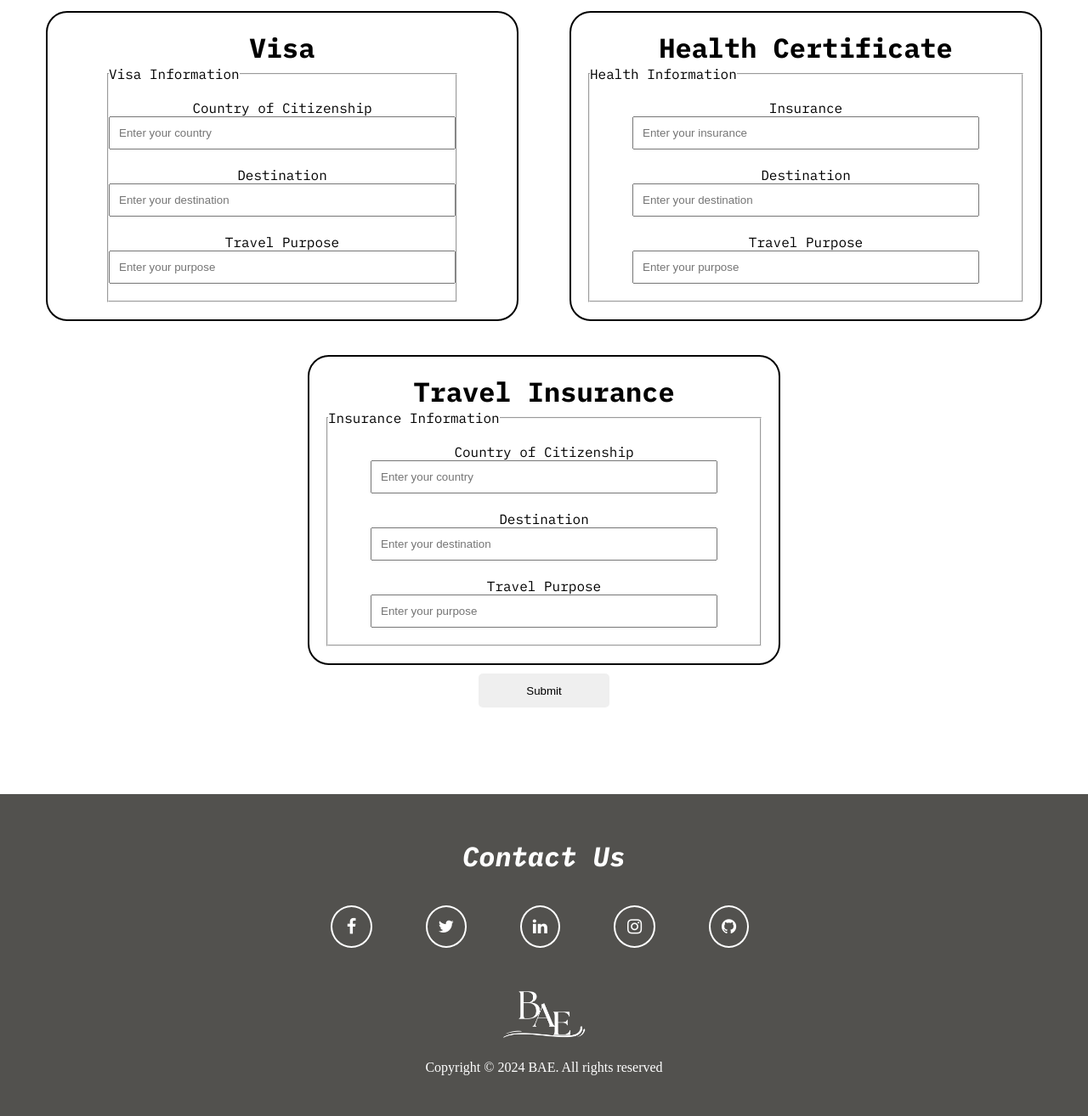
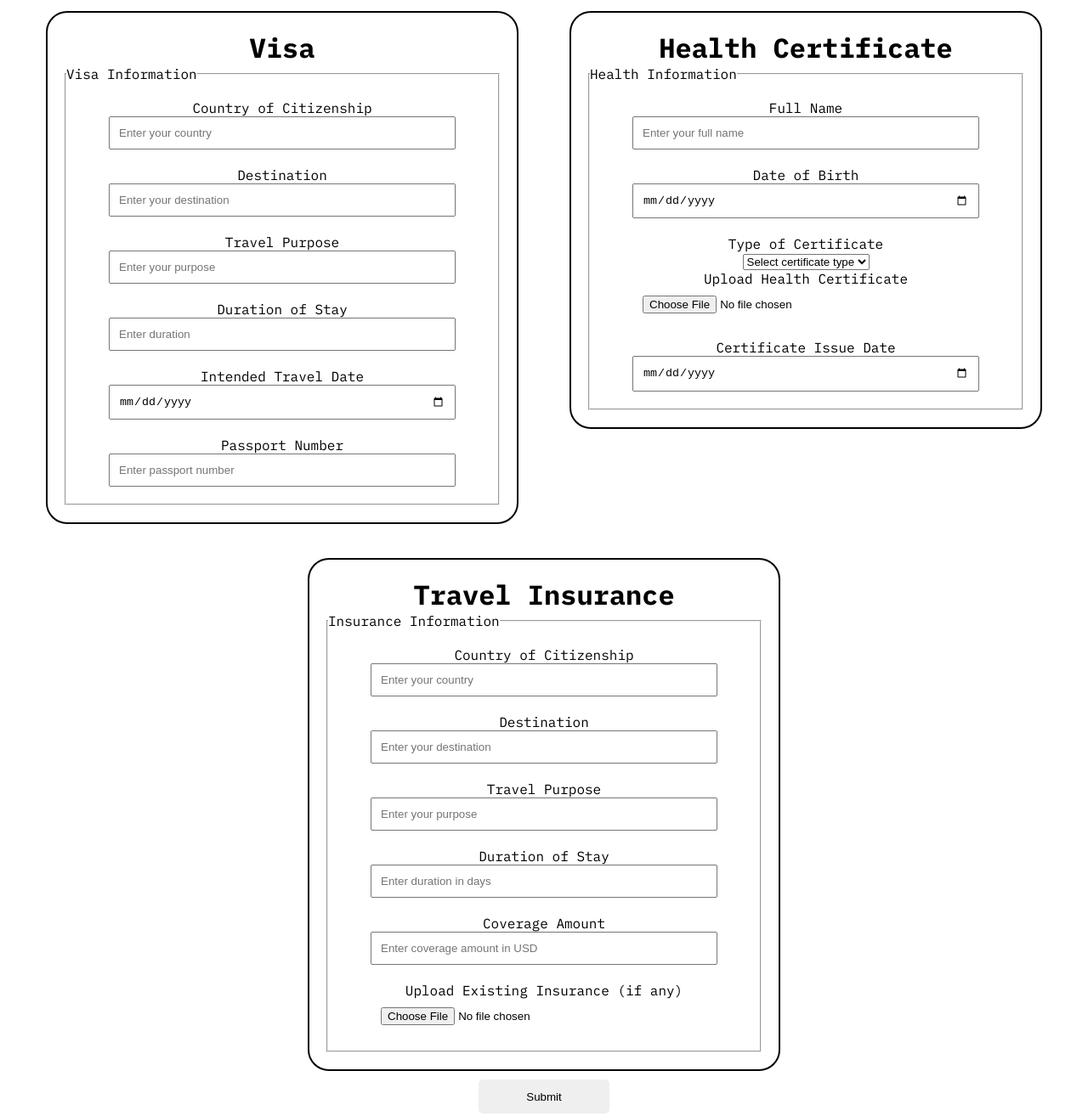
Before and after one commit to mergma/aaaaaaaa, a plain HTML site: page document.html in a window 1280 px wide. Shown: the part 1091-2405 px from the top of the page at 85% size. Drawn offline with nearby package versions, Linux system fonts and the light colour scheme.

Commit message:
Update document.html
remade forms

```diff
--- a/document.html
+++ b/document.html
@@ -4,8 +4,7 @@
   <meta charset="UTF-8">
   <meta http-equiv="X-UA-Compatible" content="IE=edge">
   <meta name="viewport" content="width=device-width, initial-scale=1.0">
-  <title>-- Documents -----------------------------</title>
-  <link rel="icon" type="image/x-icon" href="img/logo-w.png">
+  <title>Document</title>
   <link rel="stylesheet" href="all-css/documents.css">
   <link rel="stylesheet" href="https://unpkg.com/boxicons@latest/css/boxicons.min.css">
     <link rel="stylesheet" href="https://cdnjs.cloudflare.com/ajax/libs/font-awesome/4.7.0/css/font-awesome.min.css">
@@ -16,9 +15,9 @@
   <center>
   <div class="navbar">
     <img src="img/logo-b.png" alt="logo" class="logo">
-    <div class="header-container">
-      <h2 class="headerrr">Documents & Visa</h2>
-      <h2 class="headerrr-mobilelogo">Documents <br>&<br> Visa</h2>
+    <div class="header-container" style="display: flex; justify-content: center; align-items: center; height: 100%;">
+      <h2 class="headerrr" style="margin: 0;">Documents & Visa</h2>
+      <h2 class="headerrr-mobilelogo" style="margin: 0;">Documents <br>&<br> Visa</h2>
     </div>
     <div class="thenav">
       <a href="index.html" style="text-decoration: none;">Home</a>
@@ -28,11 +27,11 @@
     <img src="img/Content.png" alt="content" class="contentimg">
   </div>
 
+  <form id="travel-documents-form">
     <div class="container">
       <div class="group1">
         <div class="visa-req">
           <h1>Visa</h1>
-        <form>
           <fieldset>
             <legend>Visa Information</legend><br>
             <label for="visa-citizenship">Country of Citizenship</label><br>
@@ -42,9 +41,17 @@
             <input type="text" id="visa-destination" name="visa-destination" placeholder="Enter your destination" required><br>
 
             <label for="visa-purpose">Travel Purpose</label><br>
-            <input type="text" id="visa-purpose" name="visa-purpose" placeholder="Enter your purpose" required>
+            <input type="text" id="visa-purpose" name="visa-purpose" placeholder="Enter your purpose" required><br>
+
+            <label for="visa-duration">Duration of Stay</label><br>
+            <input type="text" id="visa-duration" name="visa-duration" placeholder="Enter duration" required><br>
+
+            <label for="visa-date">Intended Travel Date</label><br>
+            <input type="date" id="visa-date" name="visa-date" required><br>
+
+            <label for="visa-passport">Passport Number</label><br>
+            <input type="text" id="visa-passport" name="visa-passport" placeholder="Enter passport number" required><br>
           </fieldset>
-        </form>
         </div>
       </div>
 
@@ -53,19 +60,30 @@
           <h1>Health Certificate</h1>
           <fieldset>
             <legend>Health Information</legend><br>
-            <label for="health-insurance">Insurance</label><br>
-            <input type="text" id="health-insurance" name="health-insurance" placeholder="Enter your insurance" required><br>
+            <label for="health-name">Full Name</label><br>
+            <input type="text" id="health-name" name="health-name" placeholder="Enter your full name" required><br>
 
-            <label for="health-destination">Destination</label><br>
-            <input type="text" id="health-destination" name="health-destination" placeholder="Enter your destination" required><br>
+            <label for="health-dob">Date of Birth</label><br>
+            <input type="date" id="health-dob" name="health-dob" required><br>
 
-            <label for="health-purpose">Travel Purpose</label><br>
-            <input type="text" id="health-purpose" name="health-purpose" placeholder="Enter your purpose" required>
+            <label for="health-type">Type of Certificate</label><br>
+            <select id="health-type" name="health-type" required>
+              <option value="">Select certificate type</option>
+              <option value="covid">COVID-19 Test</option>
+              <option value="vaccination">Vaccination Record</option>
+              <option value="medical">Medical Fitness</option>
+            </select><br>
+
+            <label for="health-certificate-upload">Upload Health Certificate</label><br>
+            <input type="file" id="health-certificate-upload" name="health-certificate-upload" accept=".pdf,.jpg,.png" required><br>
+
+            <label for="health-issue-date">Certificate Issue Date</label><br>
+            <input type="date" id="health-issue-date" name="health-issue-date" required><br>
           </fieldset>
-        </form>
         </div>
       </div>
     </div>
+
     <div class="visa-req">
       <h1>Travel Insurance</h1>
       <fieldset>
@@ -77,11 +95,22 @@
         <input type="text" id="insurance-destination" name="insurance-destination" placeholder="Enter your destination" required><br>
 
         <label for="insurance-purpose">Travel Purpose</label><br>
-        <input type="text" id="insurance-purpose" name="insurance-purpose" placeholder="Enter your purpose" required>
+        <input type="text" id="insurance-purpose" name="insurance-purpose" placeholder="Enter your purpose" required><br>
+
+        <label for="insurance-duration">Duration of Stay</label><br>
+        <input type="text" id="insurance-duration" name="insurance-duration" placeholder="Enter duration in days" required><br>
+
+        <label for="insurance-coverage">Coverage Amount</label><br>
+        <input type="number" id="insurance-coverage" name="insurance-coverage" placeholder="Enter coverage amount in USD" required><br>
+
+        <label for="insurance-upload">Upload Existing Insurance (if any)</label><br>
+        <input type="file" id="insurance-upload" name="insurance-upload" accept=".pdf,.jpg,.png"><br>
       </fieldset>
     </div>
+
     <input type="submit" value="Submit" class="subit">
   </form>
+
   <footer>
     <div class="con">
         <h1>Contact Us</h1>
```
Lines whose indentation alone changed are shown as unchanged.
